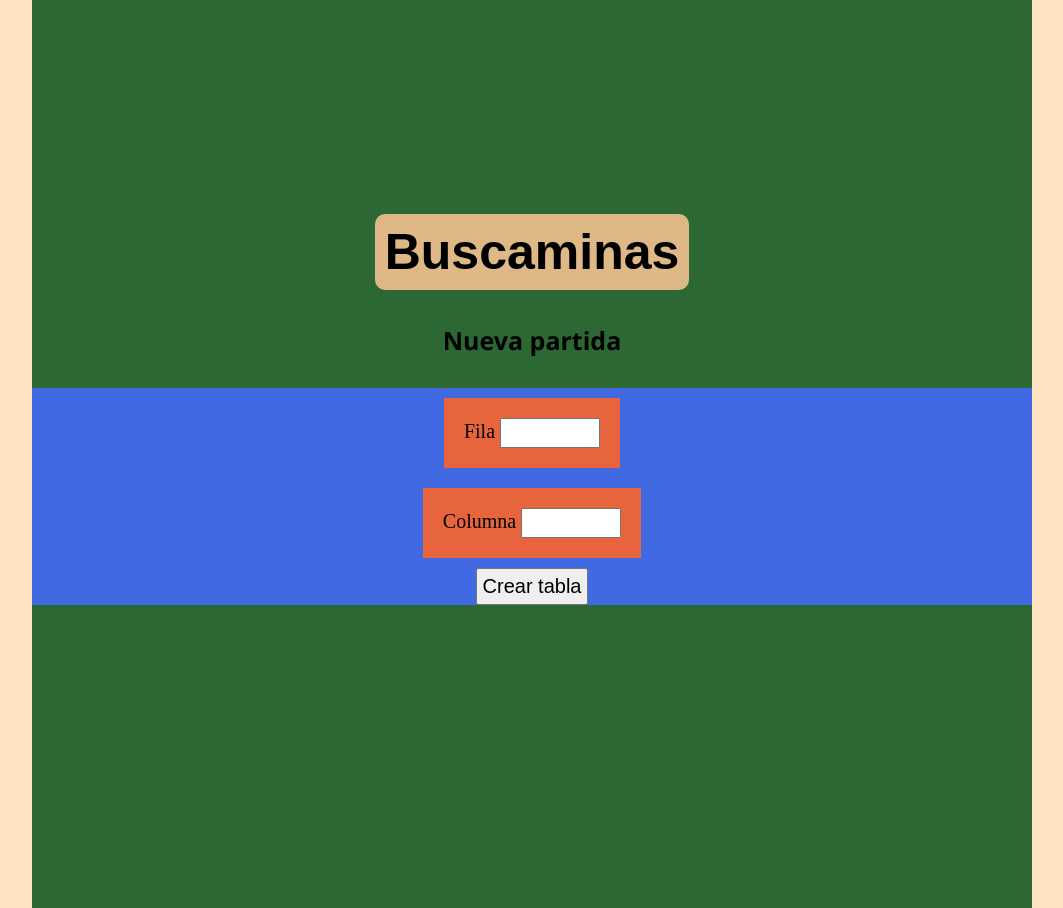
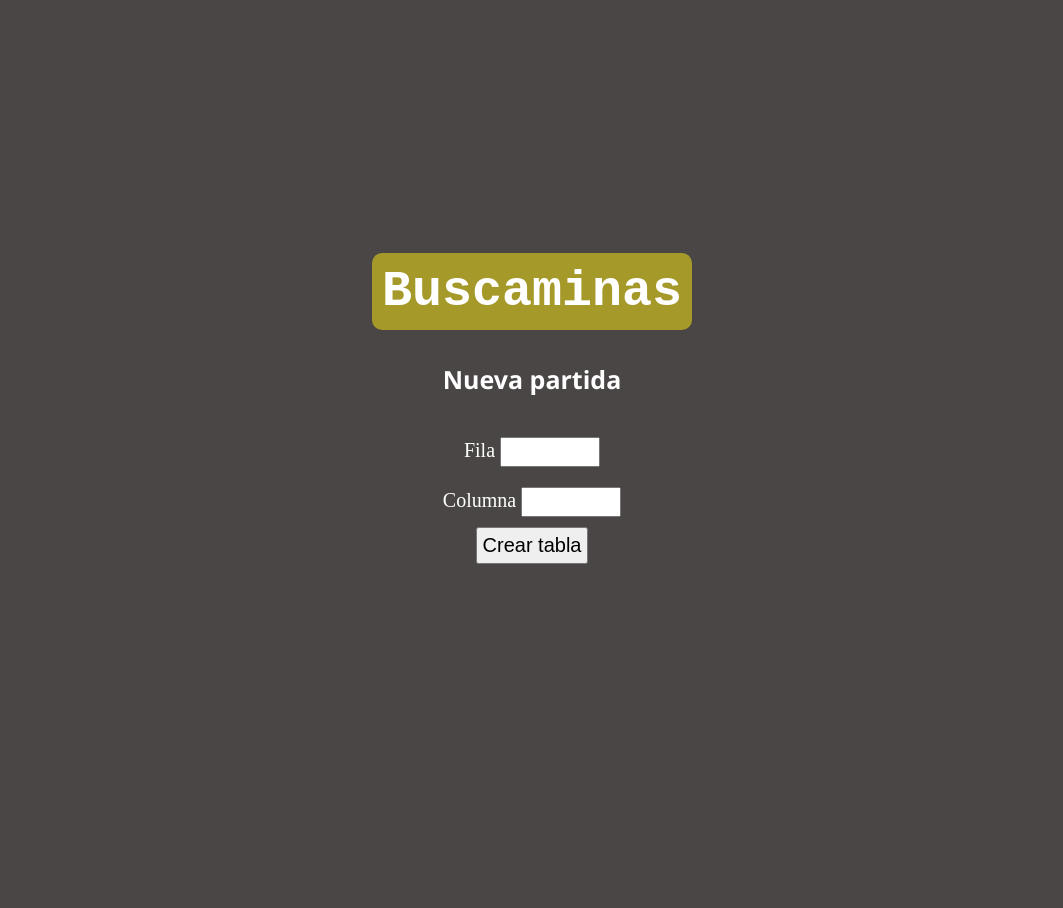
Before and after one commit to Gtrihid2211/tablero, a Django app: page /crear_tablero in a window 1280 px wide. Shown: the whole page, without its empty margins (108-1171 px from the left). After the commit the page ends 564 px from the top, so only its background shows below. Run offline with Django 3.2, Linux system fonts and the light colour scheme.

Commit message:
proyecto terminado tablero

```diff
--- a/buscaminas/forms.py
+++ b/buscaminas/forms.py
@@ -2,5 +2,5 @@ from django import forms
 
 class tableForm(forms.Form):
 
-    fila = forms.IntegerField(label='Fila', min_value=0, max_value=15)
-    columna = forms.IntegerField(label='Columna', min_value=0, max_value=15)
+    fila = forms.IntegerField(label='Fila', min_value=1, max_value=10)
+    columna = forms.IntegerField(label='Columna', min_value=1, max_value=10)
--- a/buscaminas/static/css/buscaminas.css
+++ b/buscaminas/static/css/buscaminas.css
@@ -1,14 +1,17 @@
 body{
     height: 100vh;
-    background-color: bisque;
+    background-color: #4a4646;
     display: flex;
     justify-content: center;
     align-items: center;
+    flex-direction: column;
     height: 100vh;
+    overflow: hidden;
+    color: white;
 }
 
 .principal-container a{
-    background-color: rgb(232, 100, 60);
+    background-color: #a59929;
     width: 100%;
     text-align: center;
     width: 200px;
@@ -21,17 +24,31 @@ body{
     border-radius: 20px;
 }
 
+.principal-container h1{
+    font-size: 25px;
+}
+
+.container-image img{
+    border-radius: 105px;
+
+}
+
+.container-image {
+    width: 100%;
+    text-align: center;
+    padding-top: 800px;
+}
+
 .principal-container{
     display: flex;
     flex-direction: column;
     justify-content: center;
     align-items: center;
     width: 50%;
-
+    position: fixed;
 }
 
 .container{
-    background-color: #2c6833;
     width: 1000px;
     height: 1000px;
     display: flex;
@@ -47,10 +64,11 @@ h1 > a{
     color: black;
     text-align: center;
     width: 100%;
-    font-family: Arial, Helvetica, sans-serif;
-    background-color: burlywood;
+    font-family: 'Courier New', Courier, monospace;
     padding: 10px;
     border-radius: 10px;
+    background-color: #a59929;
+    color: white;
 }
 
 h2{
@@ -59,7 +77,6 @@ h2{
 }
 
 .form_crear_tablero{
-    background-color: royalblue;
     width: 100%;
     display: flex;
     flex-direction: column;
@@ -87,9 +104,7 @@ h2{
 
 .celdas{
     font-size: 20px;
-    padding: 20px;
     margin: 10px;
-    background-color: rgb(232, 100, 60);
 }
 
 .tabla td{
@@ -97,8 +112,9 @@ h2{
     height: 40px;
 }
 
-.tabla{
+table{
     border-collapse: collapse;
     border-spacing: 0;
     border: none;
+    border-color: #a59929;
 }
--- a/buscaminas/templates/buscaminas/index.html
+++ b/buscaminas/templates/buscaminas/index.html
@@ -15,5 +15,8 @@
         <h1>PROYECTO TABLERO GONZALO TRILLO</h1>
         <a class="enlace-create-table" href="{% url 'crear_tablero' %}">Crear tabla</a>
     </div>
+    <div class="container-image">
+        <img class="image" src="{% static 'img/buscaminas.png' %}" alt="Tablero">
+    </div>
 </body>
 </html>
```
Also changed, not shown: buscaminas/static/img/buscaminas.png (added).
